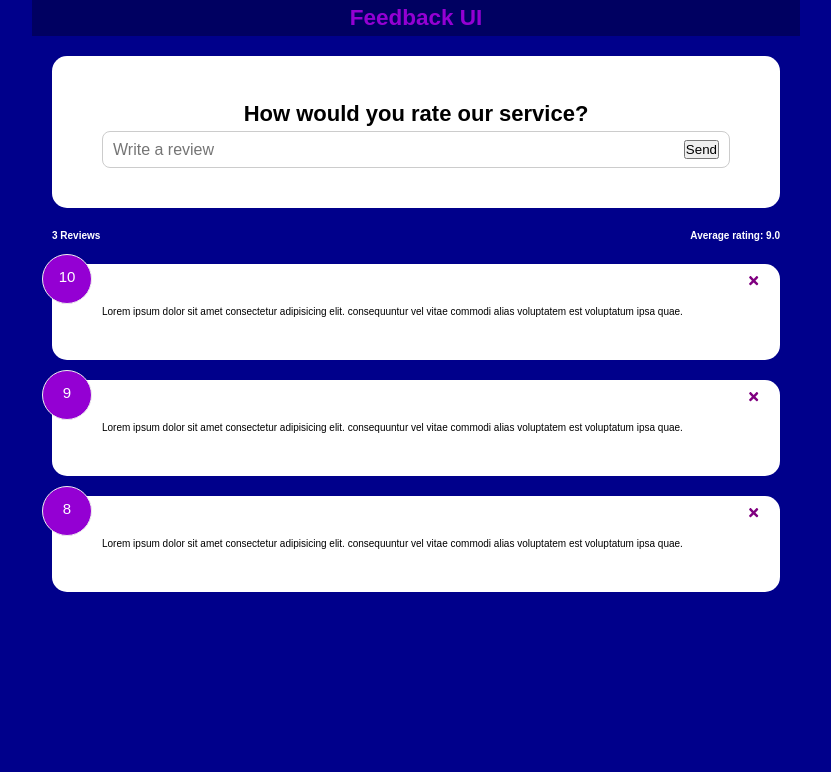
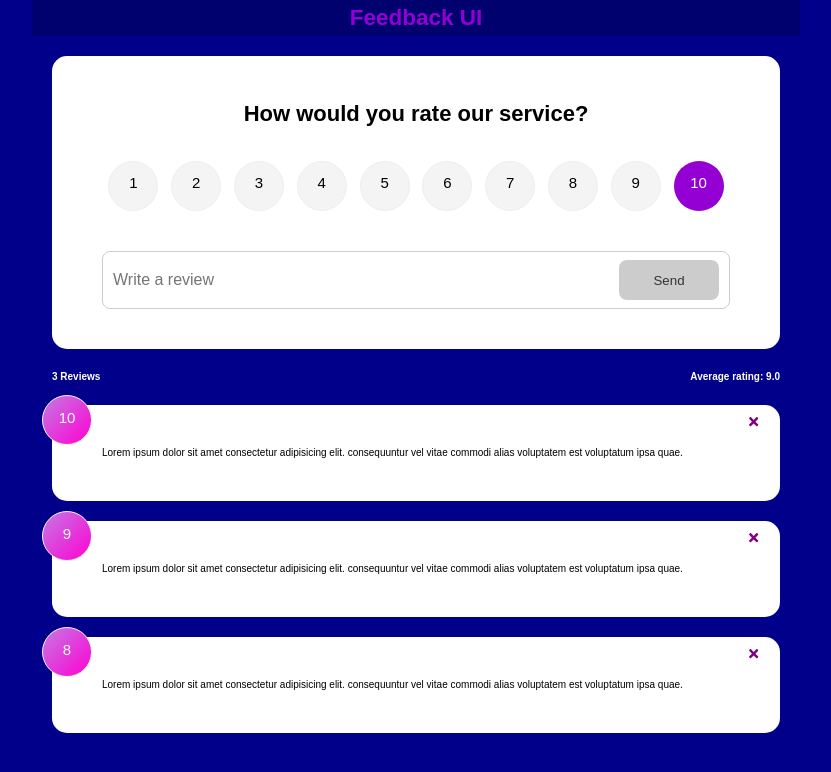
Before and after one commit to JonasNation/feedback-app, a React (Create React App) app: page / in a window 1280 px wide. Shown: the top 772 px of the page, without its empty margins (224-1055 px from the left). Built offline with nearby package versions, Linux system fonts and the light colour scheme.

Commit message:
added ratind select component

```diff
--- a/package.json
+++ b/package.json
@@ -10,6 +10,7 @@
     "react-dom": "^18.2.0",
     "react-icons": "^4.4.0",
     "react-scripts": "5.0.1",
+    "uuid": "^8.3.2",
     "web-vitals": "^2.1.4"
   },
   "scripts": {
--- a/src/App.js
+++ b/src/App.js
@@ -1,4 +1,4 @@
-/* eslint-disable no-unused-vars */
+import { v4 as uuidv4 } from 'uuid';
 import { useState } from 'react';
 import Header from './components/Header';
 import FeedbackData from './components/Data/FeedbackData';
@@ -10,6 +10,10 @@
 const App = function () {
     // app level state
     const [feedback, setFeedback] = useState(FeedbackData);
+    const addFeedback = (newFeedback) => {
+        newFeedback.id = uuidv4();
+        setFeedback([newFeedback, ...feedback]);
+    }
     const deleteFeedback = (id) => {
         if (window.confirm('Are you sure you want to delete?')) {
             setFeedback(feedback.filter((item) => item.id !== id))
@@ -21,7 +25,7 @@
         <>
             <Header />
             <div className="container app__container">
-                <FeedbackForm />
+                <FeedbackForm handleAdd={addFeedback} />
                 <FeedbackStats feedback={feedback} />
                 <FeedbackList feedback={feedback} handleDelete={deleteFeedback} />
             </div>
--- a/src/components/FeedbackForm.jsx
+++ b/src/components/FeedbackForm.jsx
@@ -1,26 +1,54 @@
 import { useState } from 'react';
 import React from 'react';
 import Card from './shared/Card';
+import Button from './shared/Button';
+import RatingSelect from './RatingSelect';
 
-const FeedbackForm = () => {
+const FeedbackForm = ({ handleAdd }) => {
     // state
     const [text, setText] = useState('');
+    const [rating, setRating] = useState(10);
+    const [btnDisabled, setBtnDisabled] = useState(true);
+    const [message, setMessage] = useState('');
+    const handleSubmit = (event) => {
+        event.preventDefault();
+        if (text.trim().length > 10) {
+            const newFeedback = {
+                text: text,
+                rating: rating,
+            }
+            handleAdd(newFeedback);
+            setText('');
+        }
+    }
+
     // function to add reviews
     const handleTextChange = (event) => {
+        if (text === '') {
+            setBtnDisabled(true);
+            setMessage(null);
+        } else if (text !== '' && text.trim().length <= 10) {
+            setMessage('Must be atleast 10 characters');
+            setBtnDisabled(true);
+        } else {
+            setMessage(null);
+            setBtnDisabled(false);
+        }
         setText(event.target.value);
     }
 
     return (
         <Card>
-            <form>
+            <form onSubmit={handleSubmit}>
                 <h2>
                     How would you rate our service?
                 </h2>
-                {/* @todo - rating select components */}
+                <RatingSelect select={(rating) => setRating(rating)} />
                 <div className="input-group">
                     <input type='text' placeholder='Write a review' value={text} onChange={handleTextChange} />
-                    <button type="submit">Send</button>
+                    <Button type="submit" version='secondary' isDisabled={btnDisabled}>Send</Button>
                 </div>
+                {message && <div className='message'>{message}</div>}
             </form>
         </Card>
     )
--- /dev/null
+++ b/src/components/RatingSelect.jsx
@@ -0,0 +1,33 @@
+import { useState } from 'react';
+import React from 'react';
+
+const RatingSelect = ({ select }) => {
+    const [selected, setSelected] = useState(10);
+    const handleChange = (event) => {
+        setSelected(+event.target.value);
+        select(+event.target.value)
+    };
+
+    return (
+        <div>
+            <ul className='rating'>
+                {Array.from({ length: 10 }, (_, i) => (
+                    <li key={`rating-${i + 1}`}>
+                        <input
+                            type='radio'
+                            id={`num${i + 1}`}
+                            name='rating'
+                            value={i + 1}
+                            onChange={handleChange}
+                            checked={selected === i + 1}
+                        />
+                        <label htmlFor={`num${i + 1}`}>{i + 1}</label>
+                    </li>
+                ))}
+            </ul>
+        </div>
+    )
+};
+
+
+export default RatingSelect;
--- /dev/null
+++ b/src/components/shared/Button.jsx
@@ -0,0 +1,26 @@
+
+import React from 'react';
+import PropTypes from 'prop-types';
+
+const Button = ({ children, version, type, isDisabled }) => {
+    return (
+        <button type={type} disabled={isDisabled} className={`btn btn-${version}`}>
+            {children}
+        </button>
+    )
+}
+
+Button.defaultProps = {
+    version: 'primary',
+    type: 'button',
+    isDisabled: false,
+}
+
+Button.propTypes = {
+    children: PropTypes.node.isRequired,
+    version: PropTypes.string,
+    type: PropTypes.string,
+    isDisabled: PropTypes.bool,
+}
+
+export default Button;
--- a/src/index.css
+++ b/src/index.css
@@ -25,7 +25,7 @@
   justify-content: center;
   font-size: 1.5rem;
   margin-bottom: 3rem;
-  background-color: rgba(0, 0, 0, 0.3);
+  background-color: rgba(0, 0, 0, 0.2);
   padding: 0.5rem 0;
 }
 
@@ -107,7 +107,11 @@
 
 .rating li:hover,
 .num-display {
-  background: rgb(148, 0, 211);
+  background-image: linear-gradient(
+    to right bottom,
+    rgba(148, 0, 211, 0.5),
+    rgb(1148, 0, 211)
+  );
   color: #fff;
 }
 
```
Also changed, not shown: 1 other file (tests, documents, lock files or other folders).
